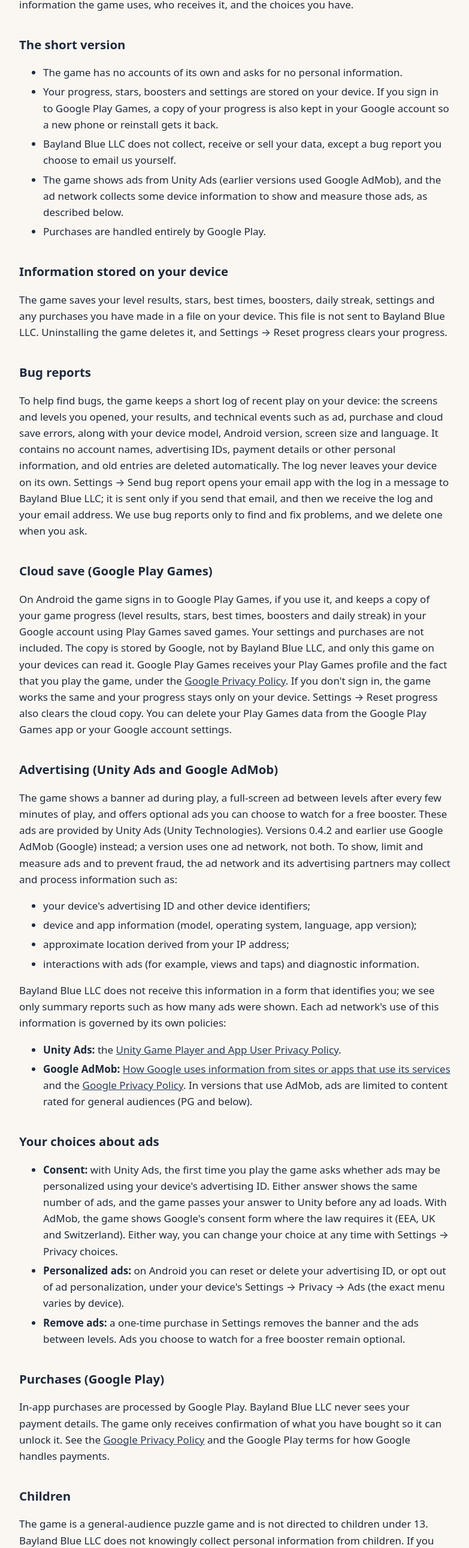
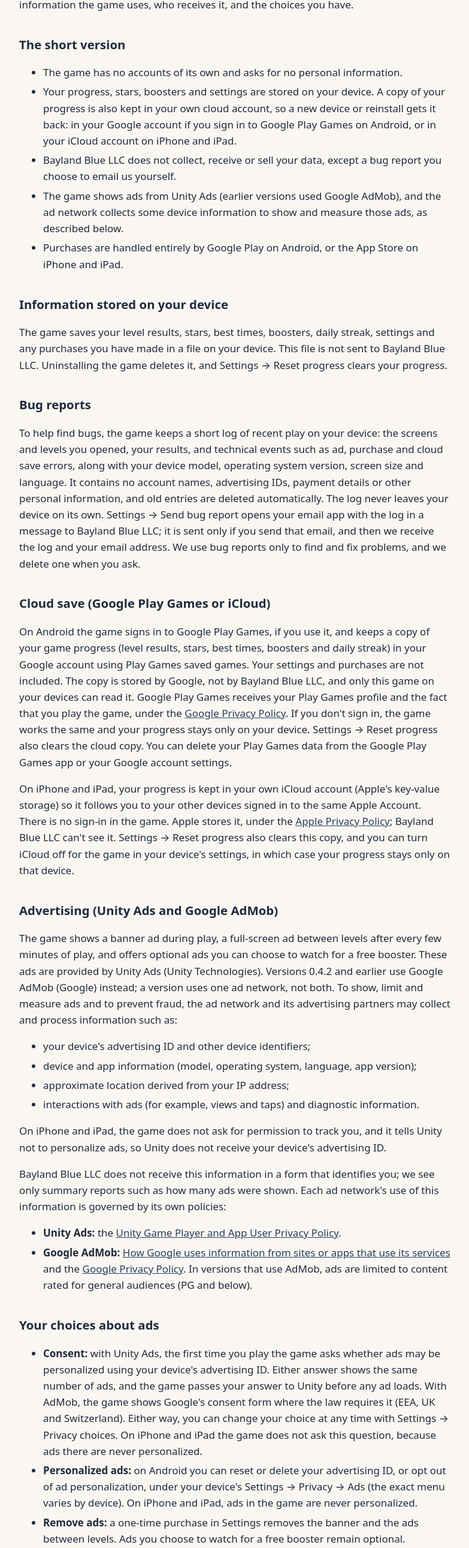
Before and after one commit to Baylandblue/baylandblue.github.io, a plain HTML site: page yardmaster/privacy.html in a window 1280 px wide. Shown: the part 171-2751 px from the top of the page at 60% size, without its empty margins (248-1031 px from the left). Drawn offline with Linux system fonts and the light colour scheme.

Commit message:
Yardmaster: coming soon to iPhone and iPad; privacy policy for Apple
The game page gets a section on the App Store version (iCloud progress,
purchases per store) and the home card says coming soon. The privacy
policy covers iCloud cloud save, non-personalized ads with no tracking
prompt or consent question on iOS, and App Store purchases with Restore.
The App Store badge follows at release.

Co-Authored-By: Claude Opus 5.5 <noreply@anthropic.com>

```diff
--- a/yardmaster/privacy.html
+++ b/yardmaster/privacy.html
@@ -10,7 +10,7 @@
 <body>
 <main>
 <h1>Yardmaster: Loop Sort – Privacy Policy</h1>
-<p class="meta">Effective October 25, 2026 · Bayland Blue LLC</p>
+<p class="meta">Effective November 15, 2026 · Bayland Blue LLC</p>
 
 <p>Yardmaster: Loop Sort ("the game") is made by Bayland Blue LLC. This policy explains what
 information the game uses, who receives it, and the choices you have.</p>
@@ -18,15 +18,16 @@ information the game uses, who receives it, and the choices you have.</p>
 <h2>The short version</h2>
 <ul>
   <li>The game has no accounts of its own and asks for no personal information.</li>
-  <li>Your progress, stars, boosters and settings are stored on your device. If you sign in
-      to Google Play Games, a copy of your progress is also kept in your Google account so a
-      new phone or reinstall gets it back.</li>
+  <li>Your progress, stars, boosters and settings are stored on your device. A copy of your
+      progress is also kept in your own cloud account, so a new device or reinstall gets it
+      back: in your Google account if you sign in to Google Play Games on Android, or in your
+      iCloud account on iPhone and iPad.</li>
   <li>Bayland Blue LLC does not collect, receive or sell your data, except a bug report you
       choose to email us yourself.</li>
   <li>The game shows ads from Unity Ads (earlier versions used Google AdMob), and the ad
       network collects some device information to show and measure those ads, as described
       below.</li>
-  <li>Purchases are handled entirely by Google Play.</li>
+  <li>Purchases are handled entirely by Google Play on Android, or the App Store on iPhone and iPad.</li>
 </ul>
 
 <h2>Information stored on your device</h2>
@@ -37,14 +38,14 @@ Uninstalling the game deletes it, and Settings → Reset progress clears your pr
 <h2>Bug reports</h2>
 <p>To help find bugs, the game keeps a short log of recent play on your device: the screens and
 levels you opened, your results, and technical events such as ad, purchase and cloud save
-errors, along with your device model, Android version, screen size and language. It contains no
+errors, along with your device model, operating system version, screen size and language. It contains no
 account names, advertising IDs, payment details or other personal information, and old entries
 are deleted automatically. The log never leaves your device on its own. Settings → Send bug report
 opens your email app with the log in a message to Bayland Blue LLC; it is sent only if you send that
 email, and then we receive the log and your email address. We use bug reports only to find and
 fix problems, and we delete one when you ask.</p>
 
-<h2>Cloud save (Google Play Games)</h2>
+<h2>Cloud save (Google Play Games or iCloud)</h2>
 <p>On Android the game signs in to Google Play Games, if you use it, and keeps a copy of your
 game progress (level results, stars, best times, boosters and daily streak) in your Google
 account using Play Games saved games. Your settings and purchases are not included. The copy
@@ -54,6 +55,12 @@ the <a href="https://policies.google.com/privacy">Google Privacy Policy</a>. If
 in, the game works the same and your progress stays only on your device. Settings → Reset
 progress also clears the cloud copy. You can delete your Play Games data from the Google Play
 Games app or your Google account settings.</p>
+<p>On iPhone and iPad, your progress is kept in your own iCloud account (Apple's key-value
+storage) so it follows you to your other devices signed in to the same Apple Account. There is
+no sign-in in the game. Apple stores it, under the
+<a href="https://www.apple.com/legal/privacy/">Apple Privacy Policy</a>; Bayland Blue LLC can't
+see it. Settings → Reset progress also clears this copy, and you can turn iCloud off for the
+game in your device's settings, in which case your progress stays only on that device.</p>
 
 <h2>Advertising (Unity Ads and Google AdMob)</h2>
 <p>The game shows a banner ad during play, a full-screen ad between levels after every few
@@ -68,6 +75,8 @@ may collect and process information such as:</p>
   <li>approximate location derived from your IP address;</li>
   <li>interactions with ads (for example, views and taps) and diagnostic information.</li>
 </ul>
+<p>On iPhone and iPad, the game does not ask for permission to track you, and it tells Unity not
+to personalize ads, so Unity does not receive your device's advertising ID.</p>
 <p>Bayland Blue LLC does not receive this information in a form that identifies you; we see only
 summary reports such as how many ads were shown. Each ad network's use of this information is
 governed by its own policies:</p>
@@ -88,19 +97,24 @@ governed by its own policies:</p>
       ads may be personalized using your device's advertising ID. Either answer shows the same
       number of ads, and the game passes your answer to Unity before any ad loads. With AdMob,
       the game shows Google's consent form where the law requires it (EEA, UK and Switzerland).
-      Either way, you can change your choice at any time with Settings → Privacy choices.</li>
+      Either way, you can change your choice at any time with Settings → Privacy choices.
+      On iPhone and iPad the game does not ask this question, because ads there are never
+      personalized.</li>
   <li><strong>Personalized ads:</strong> on Android you can reset or delete your advertising ID,
       or opt out of ad personalization, under your device's Settings → Privacy → Ads (the exact
-      menu varies by device).</li>
+      menu varies by device). On iPhone and iPad, ads in the game are never personalized.</li>
   <li><strong>Remove ads:</strong> a one-time purchase in Settings removes the banner and the
       ads between levels. Ads you choose to watch for a free booster remain optional.</li>
 </ul>
 
-<h2>Purchases (Google Play)</h2>
-<p>In-app purchases are processed by Google Play. Bayland Blue LLC never sees your payment details.
-The game only receives confirmation of what you have bought so it can unlock it. See the
-<a href="https://policies.google.com/privacy">Google Privacy Policy</a> and the Google Play
-terms for how Google handles payments.</p>
+<h2>Purchases (Google Play or the App Store)</h2>
+<p>Remove Ads is bought through Google Play on Android, or through the App Store on iPhone and
+iPad. The store processes the payment; Bayland Blue LLC never sees your payment details. The game
+only receives confirmation of what you have bought so it can unlock it, and Settings → Restore
+purchases asks the App Store for that confirmation again. A purchase on one store doesn't carry
+over to the other. See the <a href="https://policies.google.com/privacy">Google Privacy
+Policy</a> and the Google Play terms, or the <a href="https://www.apple.com/legal/privacy/">Apple
+Privacy Policy</a> and the App Store terms, for how each store handles payments.</p>
 
 <h2>Children</h2>
 <p>The game is a general-audience puzzle game and is not directed to children under 13.
@@ -110,7 +124,7 @@ child has provided personal information through the game, contact us and we will
 <h2>Your rights</h2>
 <p>Bayland Blue LLC does not hold personal data about you, apart from any bug report you email us,
 which we delete on request. Data collected by the ad networks, and your cloud save, can
-be managed through the choices above and through your Google account and device settings. Depending on where you
+be managed through the choices above and through your Google or Apple account and device settings. Depending on where you
 live (for example under the GDPR or California law), you may have additional rights, which
 you can exercise with Unity or Google for advertising data.</p>
 
```
Also changed, not shown: index.html (+1 -1 lines), yardmaster/index.html (+8 -1 lines).
